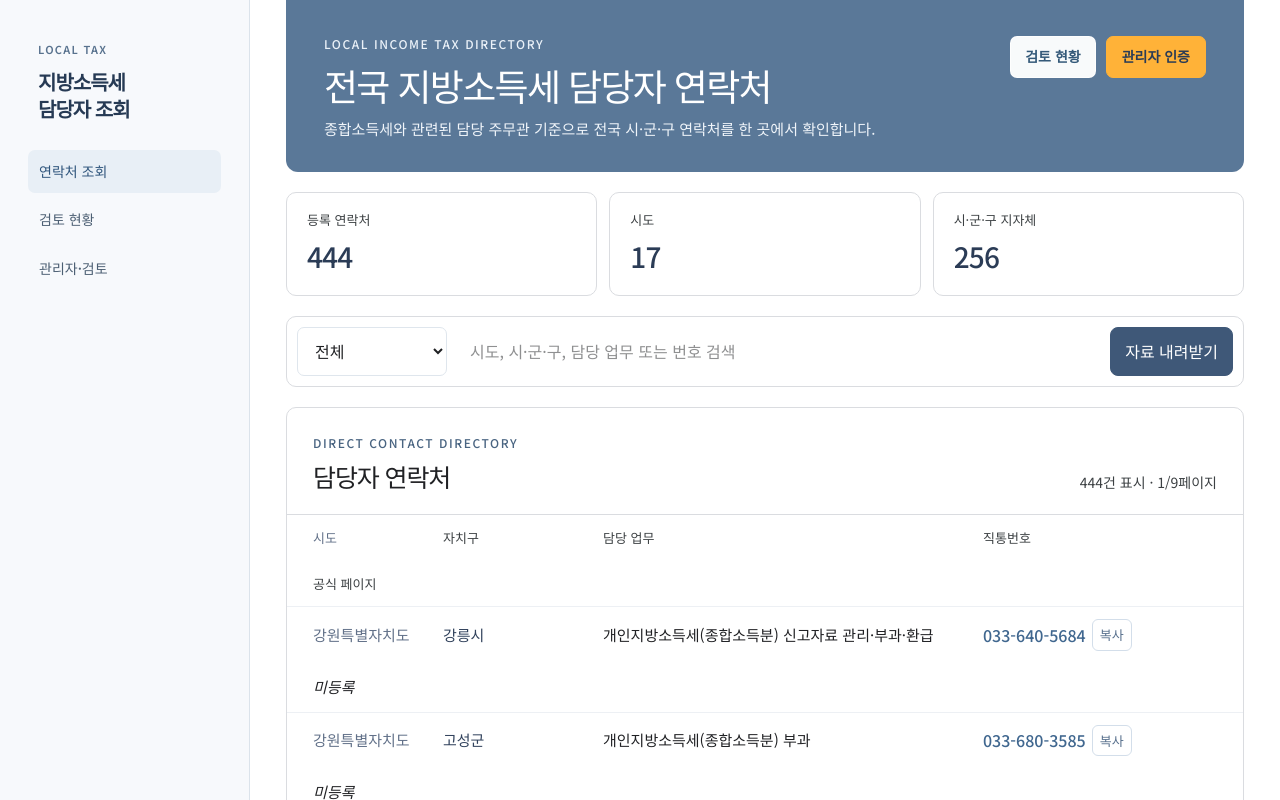
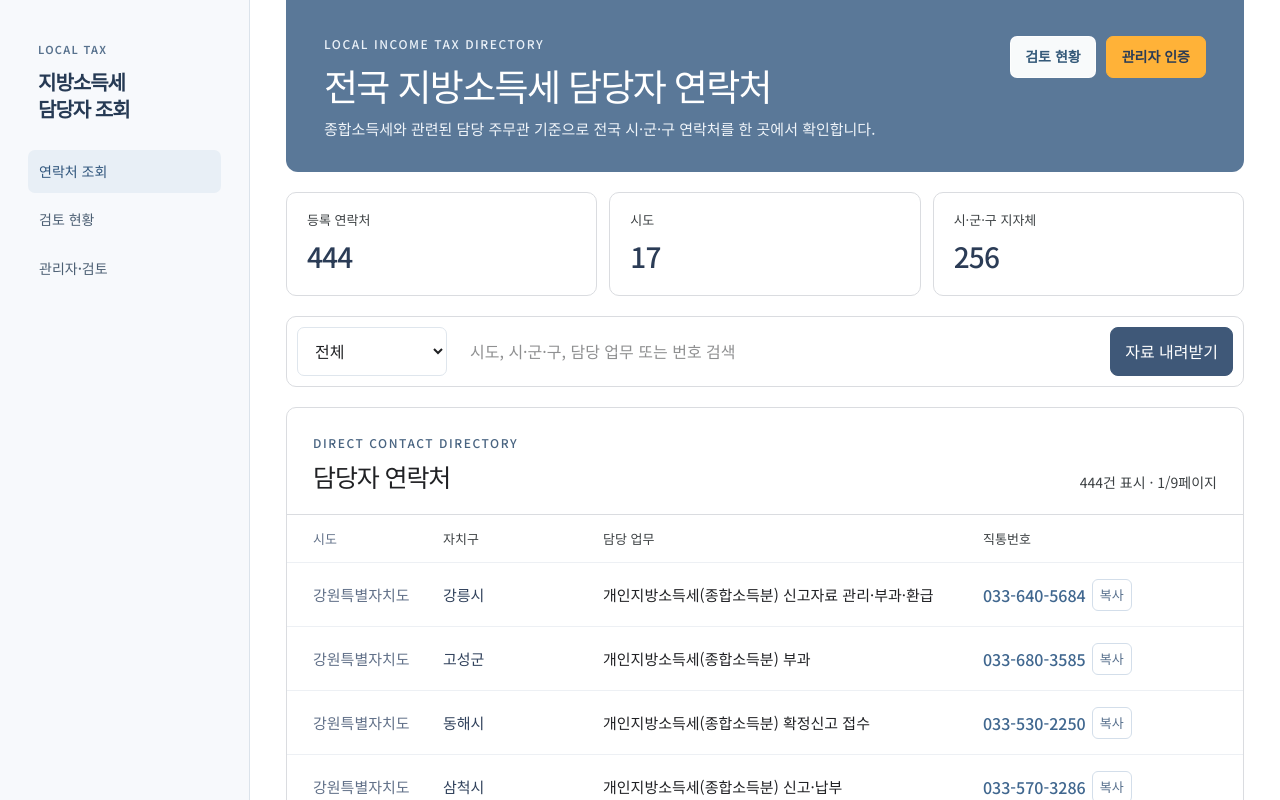
Before and after one commit to sujinkim-hash/savetax-local-tax, a Next.js app in the folder SAVETAX_Vercel_App_Source_2026-07-28/: page / in a window 1280 px wide. Shown: the top 800 px of the page. Built offline with nearby package versions, Linux system fonts and the light colour scheme; no server answers; the database is empty.

Commit message:
Add official page column styling

```diff
--- a/SAVETAX_Vercel_App_Source_2026-07-28/app/globals.css
+++ b/SAVETAX_Vercel_App_Source_2026-07-28/app/globals.css
@@ -750,3 +750,19 @@
   .appContent .contactEdit,
   .appContent .contactDelete { font-size: 13px; }
 }
+/* 공식 페이지 열을 포함한 연락처 표 */
+@media (min-width: 1101px) {
+  .appContent .tr { grid-template-columns: 130px 160px minmax(380px, 600px) 290px 126px; }
+  .appContent .sourceCell { display: flex; align-items: center; justify-content: flex-start; }
+}
+@media (min-width: 761px) and (max-width: 1100px) {
+  .appContent .tr { grid-template-columns: 105px 125px minmax(260px, 1fr) 250px 92px; }
+}
+.sourceCell a, .sourceCell button {
+  display: inline-flex; align-items: center; justify-content: center;
+  min-height: 30px; padding: 0 9px; border: 1px solid #cbd9e7; border-radius: 6px;
+  background: #fff; color: #345979; font: inherit; font-size: 13px; text-decoration: none; white-space: nowrap;
+}
+.sourceCell button { cursor: pointer; }
+.sourceCell em { color: #8a97a6; font-size: 13px; font-style: normal; }
+@media (max-width: 760px) { .tr .sourceCell, .tr.th > :last-child { display: none; } }
```
